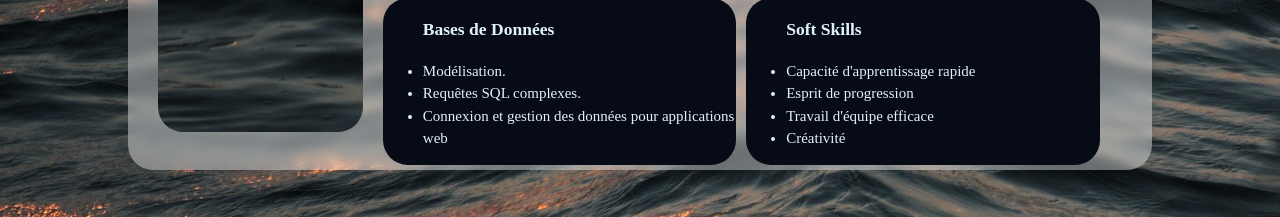
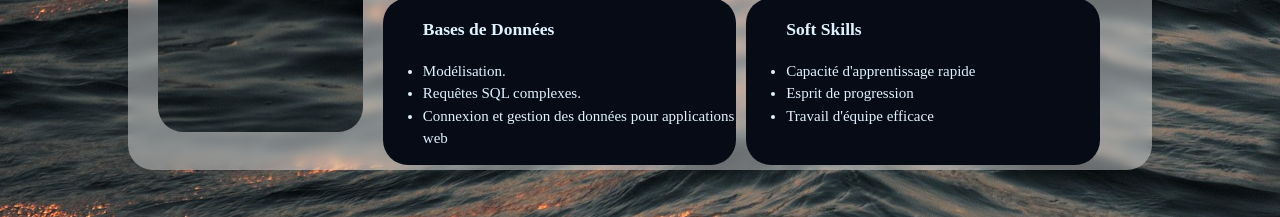
Before and after one commit to tuananta/portfolio, a React (Vite) app: page / in a window 1280 px wide. Shown: the part 1380-1597 px from the top of the page. Built offline with nearby package versions, Linux system fonts and the light colour scheme.

Commit message:
Fix competence

```diff
--- a/src/pages/Competence.jsx
+++ b/src/pages/Competence.jsx
@@ -43,7 +43,7 @@ function Competence(){
                         <li>Capacité d'apprentissage rapide</li>
                         <li>Esprit de progression</li>
                         <li>Travail d'équipe efficace</li>
-                        <li>Créativité</li>
+
                     </ul>
                 </div>
             </div>
```
